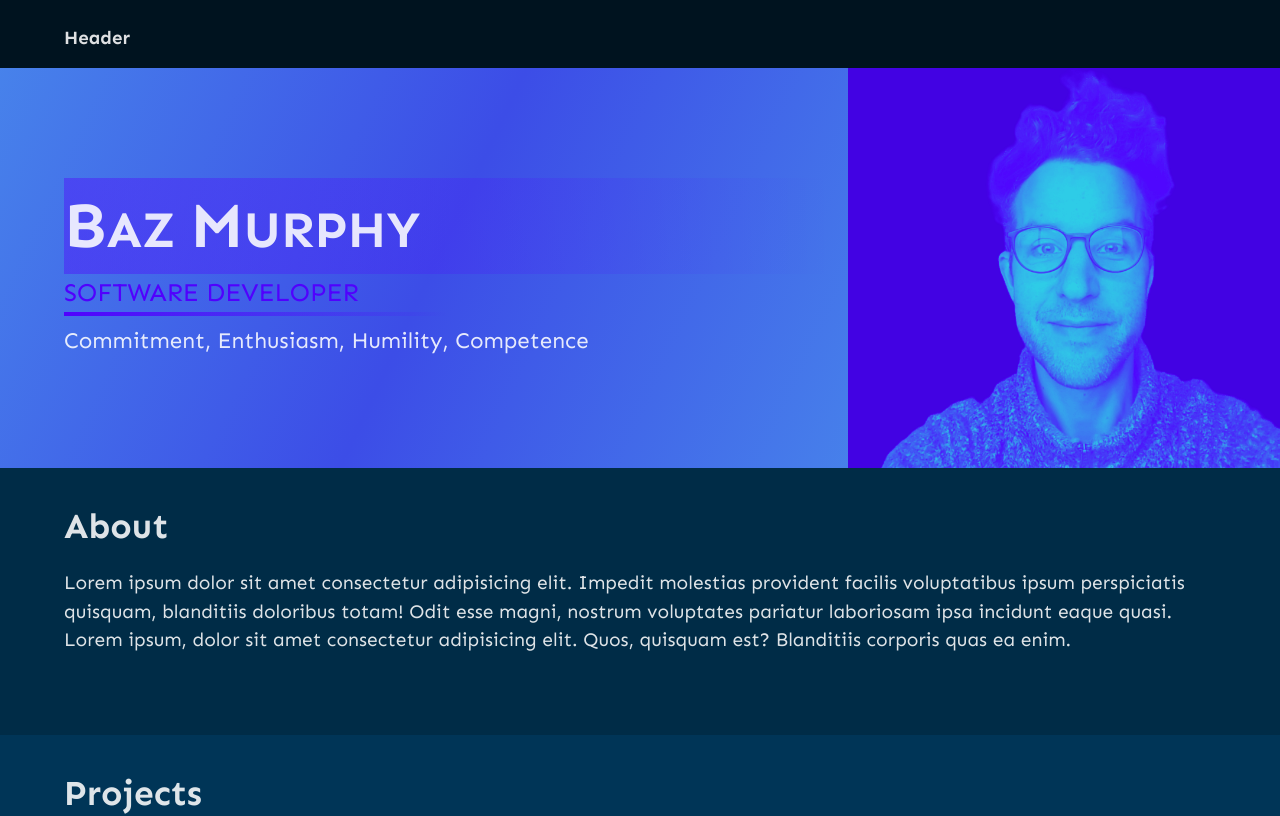
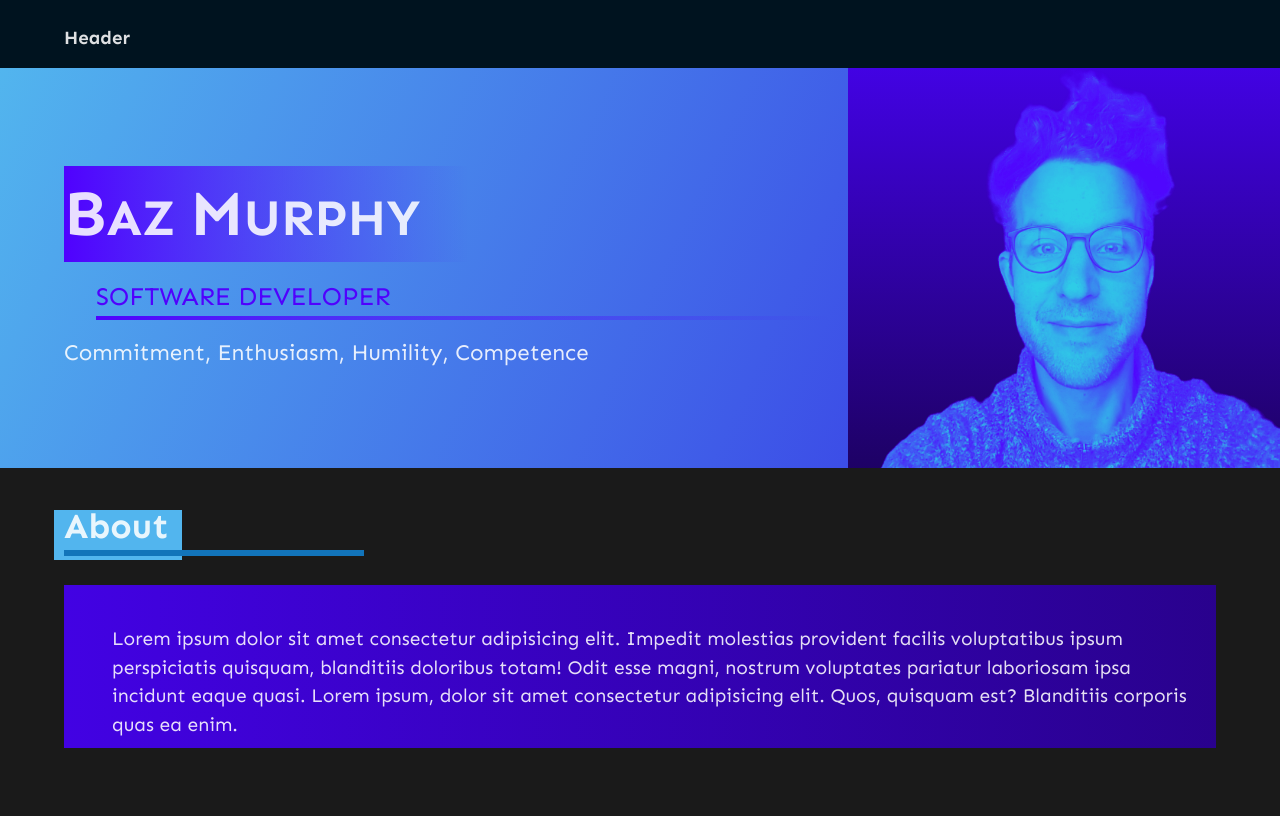
Before and after one commit to bazmurphy/portfolio, a React (Vite) app: page / in a window 1280 px wide. Shown: the top 816 px of the page. Built offline with nearby package versions, Linux system fonts and the light colour scheme.

Commit message:
adjustments

```diff
--- a/src/components/About/About.css
+++ b/src/components/About/About.css
@@ -1,17 +1,45 @@
 .about-section {
   padding: 2rem 4rem 4rem 4rem;
-  background-color: hsl(203, 100%, 14%);
+  /* background-color: hsl(203, 100%, 14%); */
+  /* background-color: hsl(220, 69%, 25%); */
   /* background-color: hsl(203, 100%, 86%); */
 }
 
+.about-title-container {
+  position: relative;
+  margin-bottom: 2rem;
+}
+
+.about-title-box {
+  position: absolute;
+  height: 50px;
+  width: 8rem;
+  top: 10px;
+  left: -10px;
+  /* background-color: #2dc9e6; */
+  background-color: #52b5ee;
+}
+
+.about-title-line {
+  position: absolute;
+  width: 300px;
+  height: 6px;
+  top: 50px;
+  /* background-color: #4202e3; */
+  /* background-color: #3c4de7; */
+  background-color: hsl(205, 82%, 40%);
+}
+
 .about-title {
+  position: relative;
   font-size: 2.2rem;
-  margin-bottom: 1rem;
 }
 
 .about-paragraph {
   font-size: 1.2rem;
   margin-bottom: 1rem;
+  padding: 2.5rem 0.5rem 0.5rem 3rem;
+  background: linear-gradient(90deg, #4202e3, hsl(257, 98%, 28%));
 }
 
 @media screen and (max-width: 600px) {
--- a/src/components/About/About.tsx
+++ b/src/components/About/About.tsx
@@ -3,7 +3,11 @@ import "./About.css";
 const About = () => {
   return (
     <section className="about-section">
-      <h2 className="about-title">About</h2>
+      <div className="about-title-container">
+        <div className="about-title-box"></div>
+        <div className="about-title-line"></div>
+        <h2 className="about-title">About</h2>
+      </div>
       <div className="about-content">
         <p className="about-paragraph">
           Lorem ipsum dolor sit amet consectetur adipisicing elit. Impedit
--- a/src/components/Hero/Hero.css
+++ b/src/components/Hero/Hero.css
@@ -9,7 +9,7 @@
 .hero-gradient {
   background: linear-gradient(-65deg, #52b5ee, #3c4de7, #52b5ee);
   background-size: 200% 200%;
-  animation: animatedGradient 5s ease infinite;
+  /* animation: animatedGradient 5s ease infinite; */
 }
 
 @keyframes animatedGradient {
@@ -33,9 +33,13 @@
 }
 
 .hero-name {
+  width: max-content;
+  padding-right: 3rem;
   font-size: 3.2rem;
   text-transform: uppercase;
-  background: linear-gradient(90deg, hsla(259, 99%, 50%, 0.4), transparent);
+  /* background: linear-gradient(90deg, hsla(259, 99%, 50%, 0.4), transparent); */
+  background: linear-gradient(90deg, #5001fe, transparent);
+  margin-bottom: 1rem;
 }
 
 .hero-name-first-name {
@@ -56,18 +60,19 @@
   font-size: 4rem;
 }
 
-.hero-underline {
-  width: 50%;
-  height: 4px;
-  /* background: linear-gradient(90deg, hsla(0, 0%, 0%, 0.2), transparent); */
-  background: linear-gradient(90deg, #5001fe, transparent);
-  margin-bottom: 0.5rem;
-}
-
 .hero-role {
   font-size: 1.6rem;
   color: #5001fe;
   text-transform: uppercase;
+  padding-left: 2rem;
+}
+
+.hero-underline {
+  height: 4px;
+  /* background: linear-gradient(90deg, hsla(0, 0%, 0%, 0.2), transparent); */
+  background: linear-gradient(90deg, #5001fe, transparent);
+  margin-left: 2rem;
+  margin-bottom: 1rem;
 }
 
 .hero-subtitle {
@@ -81,6 +86,7 @@
   align-items: end;
   max-width: 100%;
   background-color: hsl(257, 98%, 45%);
+  background: linear-gradient(180deg, hsl(257, 98%, 45%), hsl(257, 98%, 20%));
   /* border-left: 4px solid hsl(257, 98%, 35%); */
 }
 
```
